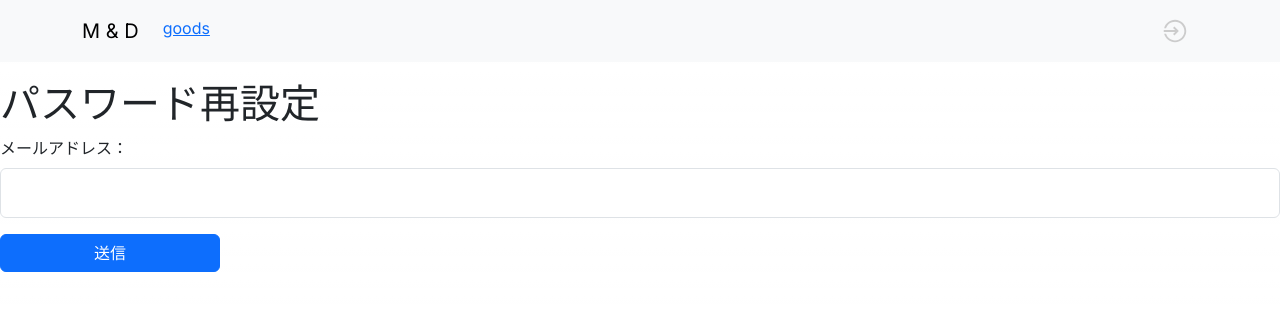
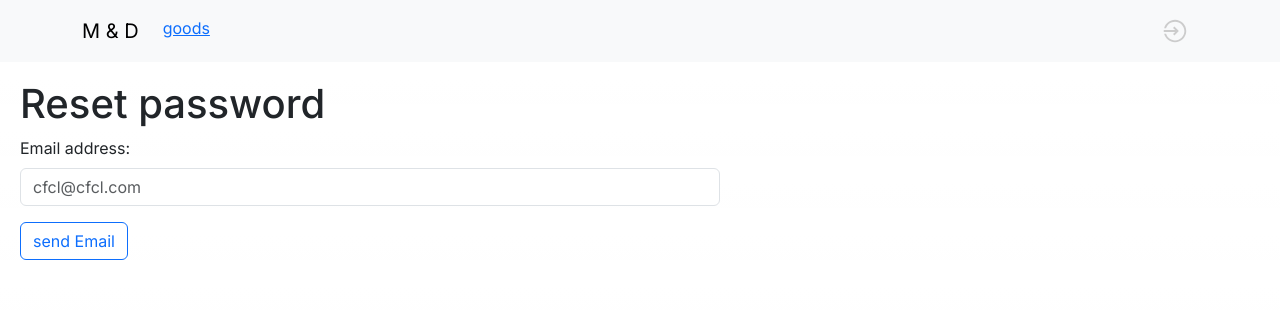
Before and after one commit to ryoIzu/next_shoppingpage2, a Next.js app: page /forget_password in a window 1280 px wide. Shown: the top 310 px of the page. Built offline with nearby package versions, Linux system fonts and the light colour scheme; no server answers.

Commit message:
⚡️ パスワード変更ページの整理完了

```diff
--- a/app/Components/Navigationbar.jsx
+++ b/app/Components/Navigationbar.jsx
@@ -23,7 +23,7 @@ function Navigationbar() {
     signOut(auth)
     .then(() => {
       // ログアウトされたことをわかりやすくするためのアラート
-      alert( 'ログアウト完了！' );
+      //alert( 'ログアウト完了！' );
       router.push('/login');
     })
     .catch((error) => {
--- a/app/forget_password/forget_password.css
+++ b/app/forget_password/forget_password.css
@@ -1,3 +1,5 @@
 #main {
   margin-top: 80px;
+  padding-left: 20px;
+  width: 90vh;
 }
--- a/app/forget_password/page.jsx
+++ b/app/forget_password/page.jsx
@@ -2,14 +2,20 @@
 import styles from '../page.module.css'
 import { getAuth, sendPasswordResetEmail } from "firebase/auth";
 import { getFunctions, httpsCallable } from 'firebase/functions';
-import { Col, Container, Form, FormGroup, Input, Label, Row, Button } from "reactstrap";
-import { useState } from 'react';
+import { Col, Container, FormGroup, Input, Label, Row} from "reactstrap";
+import { useEffect, useState } from 'react';
 import './forget_password.css';
+import {useRouter} from 'next/navigation';
 
+//react boot strap
+import Button from 'react-bootstrap/Button';
+import Form from 'react-bootstrap/Form';
+import Alert from 'react-bootstrap/Alert'
 
 export default function Login() {
   const [email, setEmail] = useState('');
-  const functions = getFunctions();
+  const [err, setErr] = useState('');
+  const router = useRouter();
 
   const doResetEmail = async () => {
     const auth = getAuth();
@@ -21,51 +27,54 @@ export default function Login() {
     sendPasswordResetEmail(auth, email, actionCodeSettings)
           .then(() => {
             // パスワード再設定のメールが送信されたことをわかりやすくするためのアラート
-            alert( '上記メールアドレスに再設定用リンクを送りました' );
+            alert( 'The email for resetting password has been sent.' );
             console.log(email);
           })
           .catch((error) => {
             console.log(error);
             switch(error.code) {
               case 'auth/invalid-email':
-                alert('メールアドレスの形式が正しくありません。');
+                setErr('The email address format is not correct.');
               break;
               case 'auth/user-not-found':
-                alert('そのメールアドレスは登録されていません。');
+                setErr('This email is not registered.');
               break;
               default :
-                alert('エラーが発生しました。');
+                alert('Error has been ocurred.');
               break;
             }
       });
   };
 
+  useEffect(() => {
+    setErr('');
+  },[email, router.pathname]);
+
   return (
     <div id='main'>
-      <h1>パスワード再設定</h1>
+      <h1>Reset password</h1>
       <div>
         <Form>
-            <FormGroup>
-              <Label>
-                メールアドレス：
-              </Label>
-              <Input
+            <Form.Group className='mb-3' controlId='formBasicEmail'>
+              <Form.Label>
+                Email address:
+              </Form.Label>
+              <Form.Control
                 type="email"
-                name="email"
-                style={{ height: 50, fontSize: "1.2rem" }}
+                placeholder = "cfcl@cfcl.com"
                 onChange={(e) => setEmail(e.target.value)}
               />
-            </FormGroup>
+            </Form.Group>
             <Button
-                style={{ width: 220 }}
-                color="primary"
+                variant="outline-primary"
                 onClick={()=>{
                   doResetEmail();
                 }}
               >
-              送信
+              send Email
             </Button>
         </Form>
+        {err && <Alert variant='warning'>{err}</Alert>}
       </div>
     </div>
   )
```
Also changed, not shown: app/login/page.jsx (+1 -52 lines).
